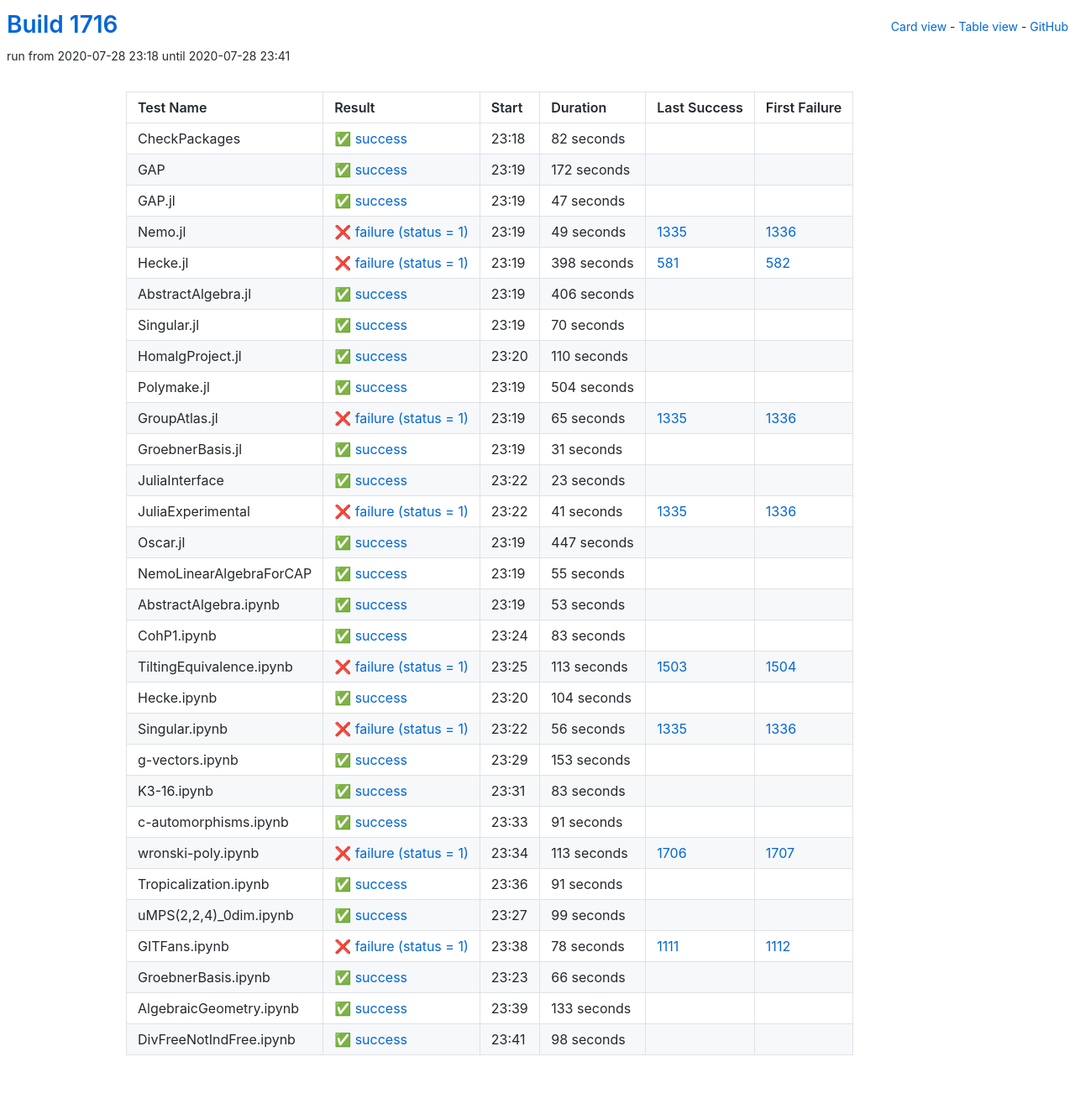
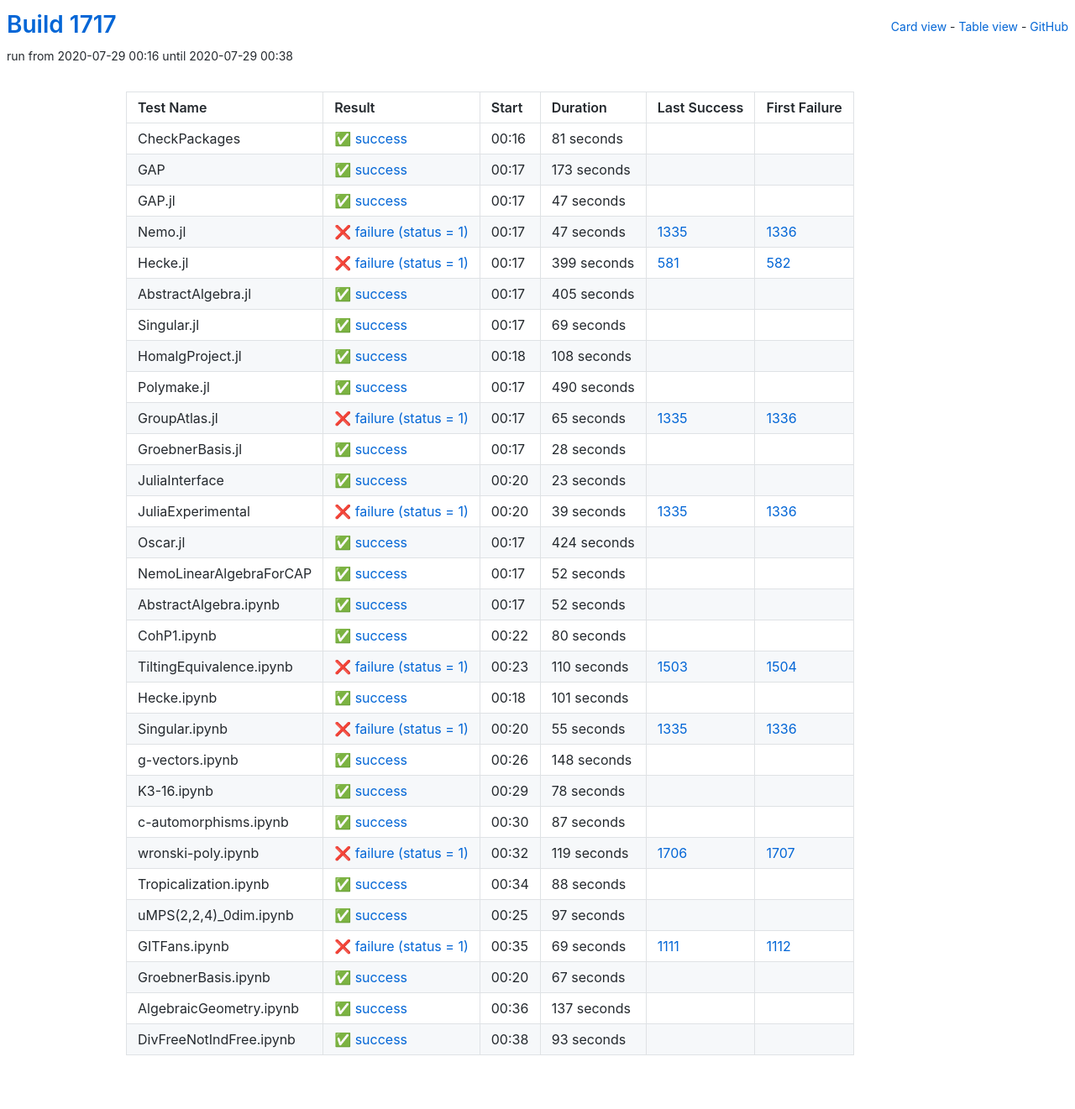
Before and after one commit to oscar-system/oscar-ci-status-1.4, a Jekyll site: the page built from table.html, in a window 1280 px wide. Shown: the whole page at 84% size. Built offline with Jekyll 4.4.1, drawn with Linux system fonts in a browser that asks for light colours.

Commit message:
Build #1717

```diff
--- a/_data/ci.yml
+++ b/_data/ci.yml
@@ -1,6 +1,6 @@
 ---
-build: 1716
-build_url: https://oscarci.mathematik.uni-kl.de/job/oscar-julia-1.4/1716/
+build: 1717
+build_url: https://oscarci.mathematik.uni-kl.de/job/oscar-julia-1.4/1717/
 job: oscar-julia-1.4
 organization: oscar-system
 repo: oscar-ci-status-1.4
@@ -8,32 +8,32 @@ repourl: https://github.com/oscar-system/oscar-ci-status-1.4
 tests:
 - name: CheckPackages
   id: checkpackages
-  log: https://oscarci.mathematik.uni-kl.de/job/oscar-julia-1.4/1716/artifact/logs/build-1716/CheckPackages.log
-  start: 2020-07-28 23:18
+  log: https://oscarci.mathematik.uni-kl.de/job/oscar-julia-1.4/1717/artifact/logs/build-1717/CheckPackages.log
+  start: 2020-07-29 00:16
   success: true
   exitcode: 0
   status: success
-  duration: 82
+  duration: 81
   last_success: false
   last_success_url:
   first_failure: false
   first_failure_url:
 - name: GAP
   id: gap
-  log: https://oscarci.mathematik.uni-kl.de/job/oscar-julia-1.4/1716/artifact/logs/build-1716/GAP.log
-  start: 2020-07-28 23:19
+  log: https://oscarci.mathematik.uni-kl.de/job/oscar-julia-1.4/1717/artifact/logs/build-1717/GAP.log
+  start: 2020-07-29 00:17
   success: true
   exitcode: 0
   status: success
-  duration: 172
+  duration: 173
   last_success: false
   last_success_url:
   first_failure: false
   first_failure_url:
 - name: GAP.jl
   id: gap-jl
-  log: https://oscarci.mathematik.uni-kl.de/job/oscar-julia-1.4/1716/artifact/logs/build-1716/GAP.jl.log
-  start: 2020-07-28 23:19
+  log: https://oscarci.mathematik.uni-kl.de/job/oscar-julia-1.4/1717/artifact/logs/build-1717/GAP.jl.log
+  start: 2020-07-29 00:17
   success: true
   exitcode: 0
   status: success
@@ -44,80 +44,80 @@ tests:
   first_failure_url:
 - name: Nemo.jl
   id: nemo-jl
-  log: https://oscarci.mathematik.uni-kl.de/job/oscar-julia-1.4/1716/artifact/logs/build-1716/Nemo.jl.log
-  start: 2020-07-28 23:19
+  log: https://oscarci.mathematik.uni-kl.de/job/oscar-julia-1.4/1717/artifact/logs/build-1717/Nemo.jl.log
+  start: 2020-07-29 00:17
   success: false
   exitcode: 1
   status: failure
-  duration: 49
+  duration: 47
   last_success: 1335
   last_success_url: https://oscarci.mathematik.uni-kl.de/job/oscar-julia-1.4/1335/
   first_failure: 1336
   first_failure_url: https://oscarci.mathematik.uni-kl.de/job/oscar-julia-1.4/1336/
 - name: Hecke.jl
   id: hecke-jl
-  log: https://oscarci.mathematik.uni-kl.de/job/oscar-julia-1.4/1716/artifact/logs/build-1716/Hecke.jl.log
-  start: 2020-07-28 23:19
+  log: https://oscarci.mathematik.uni-kl.de/job/oscar-julia-1.4/1717/artifact/logs/build-1717/Hecke.jl.log
+  start: 2020-07-29 00:17
   success: false
   exitcode: 1
   status: failure
-  duration: 398
+  duration: 399
   last_success: 581
   last_success_url: https://oscarci.mathematik.uni-kl.de/job/oscar-julia-1.4/581/
   first_failure: 582
   first_failure_url: https://oscarci.mathematik.uni-kl.de/job/oscar-julia-1.4/582/
 - name: AbstractAlgebra.jl
   id: abstractalgebra-jl
-  log: https://oscarci.mathematik.uni-kl.de/job/oscar-julia-1.4/1716/artifact/logs/build-1716/AbstractAlgebra.jl.log
-  start: 2020-07-28 23:19
+  log: https://oscarci.mathematik.uni-kl.de/job/oscar-julia-1.4/1717/artifact/logs/build-1717/AbstractAlgebra.jl.log
+  start: 2020-07-29 00:17
   success: true
   exitcode: 0
   status: success
-  duration: 406
+  duration: 405
   last_success: false
   last_success_url:
   first_failure: false
   first_failure_url:
 - name: Singular.jl
   id: singular-jl
-  log: https://oscarci.mathematik.uni-kl.de/job/oscar-julia-1.4/1716/artifact/logs/build-1716/Singular.jl.log
-  start: 2020-07-28 23:19
+  log: https://oscarci.mathematik.uni-kl.de/job/oscar-julia-1.4/1717/artifact/logs/build-1717/Singular.jl.log
+  start: 2020-07-29 00:17
   success: true
   exitcode: 0
   status: success
-  duration: 70
+  duration: 69
   last_success: false
   last_success_url:
   first_failure: false
   first_failure_url:
 - name: HomalgProject.jl
   id: homalgproject-jl
-  log: https://oscarci.mathematik.uni-kl.de/job/oscar-julia-1.4/1716/artifact/logs/build-1716/HomalgProject.jl.log
-  start: 2020-07-28 23:20
+  log: https://oscarci.mathematik.uni-kl.de/job/oscar-julia-1.4/1717/artifact/logs/build-1717/HomalgProject.jl.log
+  start: 2020-07-29 00:18
   success: true
   exitcode: 0
   status: success
-  duration: 110
+  duration: 108
   last_success: false
   last_success_url:
   first_failure: false
   first_failure_url:
 - name: Polymake.jl
   id: polymake-jl
-  log: https://oscarci.mathematik.uni-kl.de/job/oscar-julia-1.4/1716/artifact/logs/build-1716/Polymake.jl.log
-  start: 2020-07-28 23:19
+  log: https://oscarci.mathematik.uni-kl.de/job/oscar-julia-1.4/1717/artifact/logs/build-1717/Polymake.jl.log
+  start: 2020-07-29 00:17
   success: true
   exitcode: 0
   status: success
-  duration: 504
+  duration: 490
   last_success: false
   last_success_url:
   first_failure: false
   first_failure_url:
 - name: GroupAtlas.jl
   id: groupatlas-jl
-  log: https://oscarci.mathematik.uni-kl.de/job/oscar-julia-1.4/1716/artifact/logs/build-1716/GroupAtlas.jl.log
-  start: 2020-07-28 23:19
+  log: https://oscarci.mathematik.uni-kl.de/job/oscar-julia-1.4/1717/artifact/logs/build-1717/GroupAtlas.jl.log
+  start: 2020-07-29 00:17
   success: false
   exitcode: 1
   status: failure
@@ -128,20 +128,20 @@ tests:
   first_failure_url: https://oscarci.mathematik.uni-kl.de/job/oscar-julia-1.4/1336/
 - name: GroebnerBasis.jl
   id: groebnerbasis-jl
-  log: https://oscarci.mathematik.uni-kl.de/job/oscar-julia-1.4/1716/artifact/logs/build-1716/GroebnerBasis.jl.log
-  start: 2020-07-28 23:19
+  log: https://oscarci.mathematik.uni-kl.de/job/oscar-julia-1.4/1717/artifact/logs/build-1717/GroebnerBasis.jl.log
+  start: 2020-07-29 00:17
   success: true
   exitcode: 0
   status: success
-  duration: 31
+  duration: 28
   last_success: false
   last_success_url:
   first_failure: false
   first_failure_url:
 - name: JuliaInterface
   id: juliainterface
-  log: https://oscarci.mathematik.uni-kl.de/job/oscar-julia-1.4/1716/artifact/logs/build-1716/JuliaInterface.log
-  start: 2020-07-28 23:22
+  log: https://oscarci.mathematik.uni-kl.de/job/oscar-julia-1.4/1717/artifact/logs/build-1717/JuliaInterface.log
+  start: 2020-07-29 00:20
   success: true
   exitcode: 0
   status: success
@@ -152,216 +152,216 @@ tests:
   first_failure_url:
 - name: JuliaExperimental
   id: juliaexperimental
-  log: https://oscarci.mathematik.uni-kl.de/job/oscar-julia-1.4/1716/artifact/logs/build-1716/JuliaExperimental.log
-  start: 2020-07-28 23:22
+  log: https://oscarci.mathematik.uni-kl.de/job/oscar-julia-1.4/1717/artifact/logs/build-1717/JuliaExperimental.log
+  start: 2020-07-29 00:20
   success: false
   exitcode: 1
   status: failure
-  duration: 41
+  duration: 39
   last_success: 1335
   last_success_url: https://oscarci.mathematik.uni-kl.de/job/oscar-julia-1.4/1335/
   first_failure: 1336
   first_failure_url: https://oscarci.mathematik.uni-kl.de/job/oscar-julia-1.4/1336/
 - name: Oscar.jl
   id: oscar-jl
-  log: https://oscarci.mathematik.uni-kl.de/job/oscar-julia-1.4/1716/artifact/logs/build-1716/Oscar.jl.log
-  start: 2020-07-28 23:19
+  log: https://oscarci.mathematik.uni-kl.de/job/oscar-julia-1.4/1717/artifact/logs/build-1717/Oscar.jl.log
+  start: 2020-07-29 00:17
   success: true
   exitcode: 0
   status: success
-  duration: 447
+  duration: 424
   last_success: false
   last_success_url:
   first_failure: false
   first_failure_url:
 - name: NemoLinearAlgebraForCAP
   id: nemolinearalgebraforcap
-  log: https://oscarci.mathematik.uni-kl.de/job/oscar-julia-1.4/1716/artifact/logs/build-1716/NemoLinearAlgebraForCAP.log
-  start: 2020-07-28 23:19
+  log: https://oscarci.mathematik.uni-kl.de/job/oscar-julia-1.4/1717/artifact/logs/build-1717/NemoLinearAlgebraForCAP.log
+  start: 2020-07-29 00:17
   success: true
   exitcode: 0
   status: success
-  duration: 55
+  duration: 52
   last_success: false
   last_success_url:
   first_failure: false
   first_failure_url:
 - name: AbstractAlgebra.ipynb
   id: abstractalgebra-ipynb
-  log: https://oscarci.mathematik.uni-kl.de/job/oscar-julia-1.4/1716/artifact/logs/build-1716/AbstractAlgebra.ipynb.log
-  start: 2020-07-28 23:19
+  log: https://oscarci.mathematik.uni-kl.de/job/oscar-julia-1.4/1717/artifact/logs/build-1717/AbstractAlgebra.ipynb.log
+  start: 2020-07-29 00:17
   success: true
   exitcode: 0
   status: success
-  duration: 53
+  duration: 52
   last_success: false
   last_success_url:
   first_failure: false
   first_failure_url:
 - name: CohP1.ipynb
   id: cohp1-ipynb
-  log: https://oscarci.mathematik.uni-kl.de/job/oscar-julia-1.4/1716/artifact/logs/build-1716/CohP1.ipynb.log
-  start: 2020-07-28 23:24
+  log: https://oscarci.mathematik.uni-kl.de/job/oscar-julia-1.4/1717/artifact/logs/build-1717/CohP1.ipynb.log
+  start: 2020-07-29 00:22
   success: true
   exitcode: 0
   status: success
-  duration: 83
+  duration: 80
   last_success: false
   last_success_url:
   first_failure: false
   first_failure_url:
 - name: TiltingEquivalence.ipynb
   id: tiltingequivalence-ipynb
-  log: https://oscarci.mathematik.uni-kl.de/job/oscar-julia-1.4/1716/artifact/logs/build-1716/TiltingEquivalence.ipynb.log
-  start: 2020-07-28 23:25
+  log: https://oscarci.mathematik.uni-kl.de/job/oscar-julia-1.4/1717/artifact/logs/build-1717/TiltingEquivalence.ipynb.log
+  start: 2020-07-29 00:23
   success: false
   exitcode: 1
   status: failure
-  duration: 113
+  duration: 110
   last_success: 1503
   last_success_url: https://oscarci.mathematik.uni-kl.de/job/oscar-julia-1.4/1503/
   first_failure: 1504
   first_failure_url: https://oscarci.mathematik.uni-kl.de/job/oscar-julia-1.4/1504/
 - name: Hecke.ipynb
   id: hecke-ipynb
-  log: https://oscarci.mathematik.uni-kl.de/job/oscar-julia-1.4/1716/artifact/logs/build-1716/Hecke.ipynb.log
-  start: 2020-07-28 23:20
+  log: https://oscarci.mathematik.uni-kl.de/job/oscar-julia-1.4/1717/artifact/logs/build-1717/Hecke.ipynb.log
+  start: 2020-07-29 00:18
   success: true
   exitcode: 0
   status: success
-  duration: 104
+  duration: 101
   last_success: false
   last_success_url:
   first_failure: false
   first_failure_url:
 - name: Singular.ipynb
   id: singular-ipynb
-  log: https://oscarci.mathematik.uni-kl.de/job/oscar-julia-1.4/1716/artifact/logs/build-1716/Singular.ipynb.log
-  start: 2020-07-28 23:22
+  log: https://oscarci.mathematik.uni-kl.de/job/oscar-julia-1.4/1717/artifact/logs/build-1717/Singular.ipynb.log
+  start: 2020-07-29 00:20
   success: false
   exitcode: 1
   status: failure
-  duration: 56
+  duration: 55
   last_success: 1335
   last_success_url: https://oscarci.mathematik.uni-kl.de/job/oscar-julia-1.4/1335/
   first_failure: 1336
   first_failure_url: https://oscarci.mathematik.uni-kl.de/job/oscar-julia-1.4/1336/
 - name: g-vectors.ipynb
   id: g-vectors-ipynb
-  log: https://oscarci.mathematik.uni-kl.de/job/oscar-julia-1.4/1716/artifact/logs/build-1716/g-vectors.ipynb.log
-  start: 2020-07-28 23:29
+  log: https://oscarci.mathematik.uni-kl.de/job/oscar-julia-1.4/1717/artifact/logs/build-1717/g-vectors.ipynb.log
+  start: 2020-07-29 00:26
   success: true
   exitcode: 0
   status: success
-  duration: 153
+  duration: 148
   last_success: false
   last_success_url:
   first_failure: false
   first_failure_url:
 - name: K3-16.ipynb
   id: k3-16-ipynb
-  log: https://oscarci.mathematik.uni-kl.de/job/oscar-julia-1.4/1716/artifact/logs/build-1716/K3-16.ipynb.log
-  start: 2020-07-28 23:31
+  log: https://oscarci.mathematik.uni-kl.de/job/oscar-julia-1.4/1717/artifact/logs/build-1717/K3-16.ipynb.log
+  start: 2020-07-29 00:29
   success: true
   exitcode: 0
   status: success
-  duration: 83
+  duration: 78
   last_success: false
   last_success_url:
   first_failure: false
   first_failure_url:
 - name: c-automorphisms.ipynb
   id: c-automorphisms-ipynb
-  log: https://oscarci.mathematik.uni-kl.de/job/oscar-julia-1.4/1716/artifact/logs/build-1716/c-automorphisms.ipynb.log
-  start: 2020-07-28 23:33
+  log: https://oscarci.mathematik.uni-kl.de/job/oscar-julia-1.4/1717/artifact/logs/build-1717/c-automorphisms.ipynb.log
+  start: 2020-07-29 00:30
   success: true
   exitcode: 0
   status: success
-  duration: 91
+  duration: 87
   last_success: false
   last_success_url:
   first_failure: false
   first_failure_url:
 - name: wronski-poly.ipynb
   id: wronski-poly-ipynb
-  log: https://oscarci.mathematik.uni-kl.de/job/oscar-julia-1.4/1716/artifact/logs/build-1716/wronski-poly.ipynb.log
-  start: 2020-07-28 23:34
+  log: https://oscarci.mathematik.uni-kl.de/job/oscar-julia-1.4/1717/artifact/logs/build-1717/wronski-poly.ipynb.log
+  start: 2020-07-29 00:32
   success: false
   exitcode: 1
   status: failure
-  duration: 113
+  duration: 119
   last_success: 1706
   last_success_url: https://oscarci.mathematik.uni-kl.de/job/oscar-julia-1.4/1706/
   first_failure: 1707
   first_failure_url: https://oscarci.mathematik.uni-kl.de/job/oscar-julia-1.4/1707/
 - name: Tropicalization.ipynb
   id: tropicalization-ipynb
-  log: https://oscarci.mathematik.uni-kl.de/job/oscar-julia-1.4/1716/artifact/logs/build-1716/Tropicalization.ipynb.log
-  start: 2020-07-28 23:36
+  log: https://oscarci.mathematik.uni-kl.de/job/oscar-julia-1.4/1717/artifact/logs/build-1717/Tropicalization.ipynb.log
+  start: 2020-07-29 00:34
   success: true
   exitcode: 0
   status: success
-  duration: 91
+  duration: 88
   last_success: false
   last_success_url:
   first_failure: false
   first_failure_url:
 - name: uMPS(2,2,4)_0dim.ipynb
   id: umps-2-2-4-0dim-ipynb
-  log: https://oscarci.mathematik.uni-kl.de/job/oscar-julia-1.4/1716/artifact/logs/build-1716/uMPS-2-2-4-_0dim.ipynb.log
-  start: 2020-07-28 23:27
+  log: https://oscarci.mathematik.uni-kl.de/job/oscar-julia-1.4/1717/artifact/logs/build-1717/uMPS-2-2-4-_0dim.ipynb.log
+  start: 2020-07-29 00:25
   success: true
   exitcode: 0
   status: success
-  duration: 99
+  duration: 97
   last_success: false
   last_success_url:
   first_failure: false
   first_failure_url:
 - name: GITFans.ipynb
   id: gitfans-ipynb
-  log: https://oscarci.mathematik.uni-kl.de/job/oscar-julia-1.4/1716/artifact/logs/build-1716/GITFans.ipynb.log
-  start: 2020-07-28 23:38
+  log: https://oscarci.mathematik.uni-kl.de/job/oscar-julia-1.4/1717/artifact/logs/build-1717/GITFans.ipynb.log
+  start: 2020-07-29 00:35
   success: false
   exitcode: 1
   status: failure
-  duration: 78
+  duration: 69
   last_success: 1111
   last_success_url: https://oscarci.mathematik.uni-kl.de/job/oscar-julia-1.4/1111/
   first_failure: 1112
   first_failure_url: https://oscarci.mathematik.uni-kl.de/job/oscar-julia-1.4/1112/
 - name: GroebnerBasis.ipynb
   id: groebnerbasis-ipynb
-  log: https://oscarci.mathematik.uni-kl.de/job/oscar-julia-1.4/1716/artifact/logs/build-1716/GroebnerBasis.ipynb.log
-  start: 2020-07-28 23:23
+  log: https://oscarci.mathematik.uni-kl.de/job/oscar-julia-1.4/1717/artifact/logs/build-1717/GroebnerBasis.ipynb.log
+  start: 2020-07-29 00:20
   success: true
   exitcode: 0
   status: success
-  duration: 66
+  duration: 67
   last_success: false
   last_success_url:
   first_failure: false
   first_failure_url:
 - name: AlgebraicGeometry.ipynb
   id: algebraicgeometry-ipynb
-  log: https://oscarci.mathematik.uni-kl.de/job/oscar-julia-1.4/1716/artifact/logs/build-1716/AlgebraicGeometry.ipynb.log
-  start: 2020-07-28 23:39
+  log: https://oscarci.mathematik.uni-kl.de/job/oscar-julia-1.4/1717/artifact/logs/build-1717/AlgebraicGeometry.ipynb.log
+  start: 2020-07-29 00:36
   success: true
   exitcode: 0
   status: success
-  duration: 133
+  duration: 137
   last_success: false
   last_success_url:
   first_failure: false
   first_failure_url:
 - name: DivFreeNotIndFree.ipynb
   id: divfreenotindfree-ipynb
-  log: https://oscarci.mathematik.uni-kl.de/job/oscar-julia-1.4/1716/artifact/logs/build-1716/DivFreeNotIndFree.ipynb.log
-  start: 2020-07-28 23:41
+  log: https://oscarci.mathematik.uni-kl.de/job/oscar-julia-1.4/1717/artifact/logs/build-1717/DivFreeNotIndFree.ipynb.log
+  start: 2020-07-29 00:38
   success: true
   exitcode: 0
   status: success
-  duration: 98
+  duration: 93
   last_success: false
   last_success_url:
   first_failure: false
```
Also changed, not shown: README.md.
